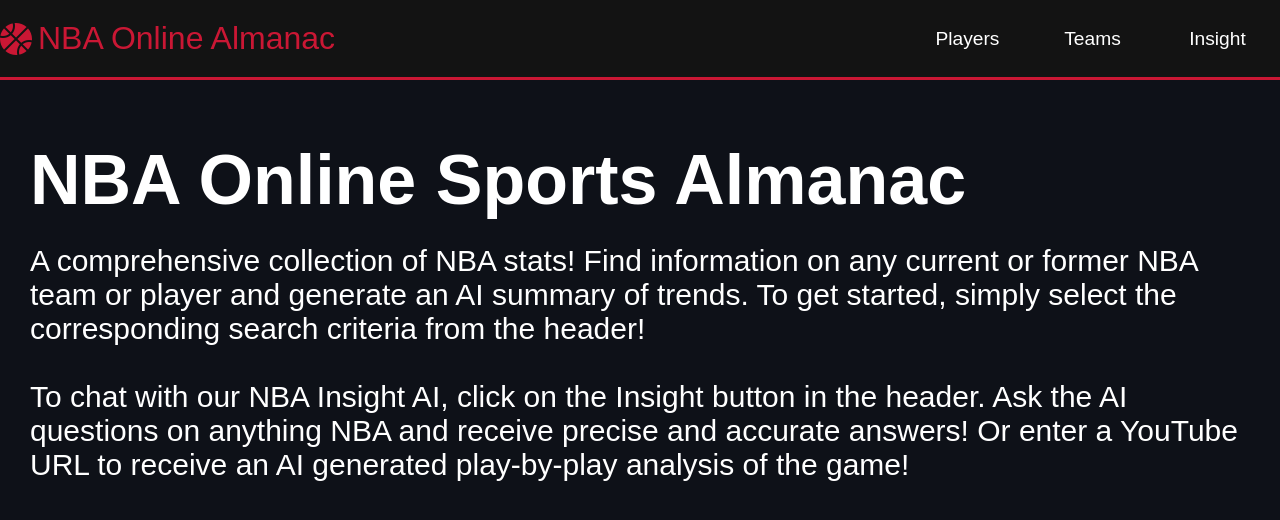
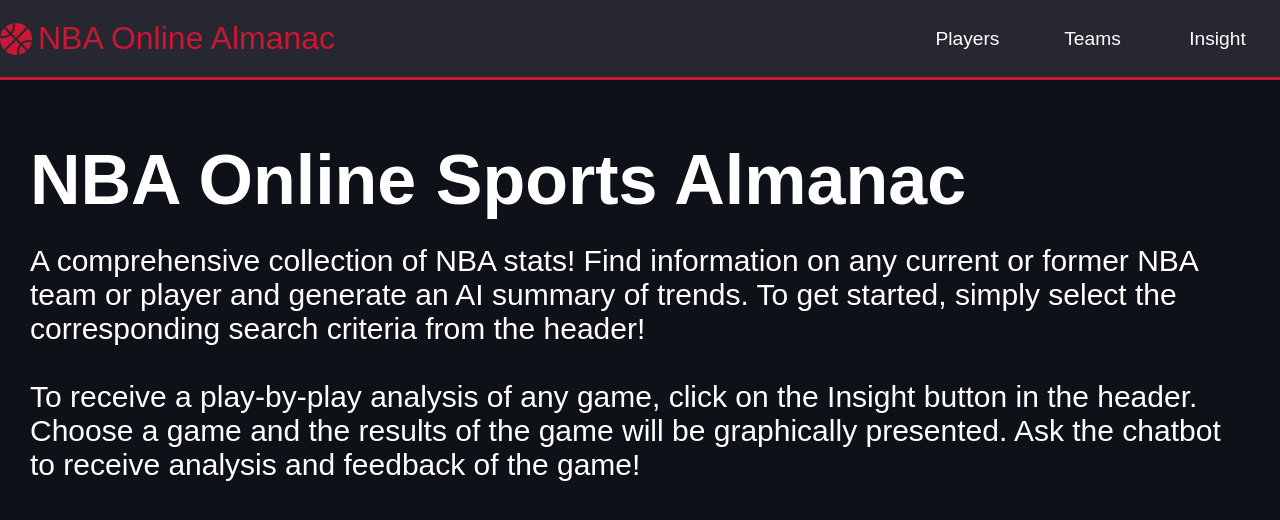
Before and after one commit to TpRelic/sports-almanac, a website: page public/index.html in a window 1280 px wide. Drawn offline with Linux system fonts and the light colour scheme.

Commit message:
small fixes, installs update

```diff
--- a/public/index.html
+++ b/public/index.html
@@ -36,8 +36,8 @@
                     player and generate an AI summary of trends. To get started, simply select  the corresponding search criteria from
                     the header!
                     <br><br>
-                    To chat with our NBA Insight AI, click on the Insight button in the header. Ask the AI questions on anything NBA and receive precise and accurate answers!
-                    Or enter a YouTube URL to receive an AI generated play-by-play analysis of the game!
+                    To receive a play-by-play analysis of any game, click on the Insight button in the header. Choose a game and the results of the game will be graphically presented.
+                    Ask the chatbot to receive analysis and feedback of the game!
                 </p>
             </div>
         </div>
--- a/public/styles.css
+++ b/public/styles.css
@@ -8,7 +8,7 @@
 }
 
 .navbar {
-    background: #131313;
+    background: #272731;
     height: 80px;
     display: flex;
     justify-content: center;
@@ -22,7 +22,7 @@
 }
 
 .navbar__container {
-    background: #131313;
+    background: #272731;
     display: flex;
     justify-content: space-between;
     height: 80px;
@@ -63,7 +63,7 @@
 }
 
 .navbar__links {
-    background: #131313;
+    background: #272731;
     color: #fff;
     display: flex;
     align-items: center;
--- a/server.js
+++ b/server.js
@@ -8,7 +8,7 @@
 
 var pyPath = 'C:\\Python312\\python.exe'; //Path to python exe with all packages installed
 
-const streamlitProcess = spawn(pyPath, ['-m', 'streamlit', 'run', 'test_frontend.py', '--server.headless', 'true'], {
+const streamlitProcess = spawn(pyPath, ['-m', 'streamlit', 'run', 'frontend.py', '--server.headless', 'true'], {
     detached: true,
     stdio: 'ignore'
 });
```
Also changed, not shown: 1 other file.
